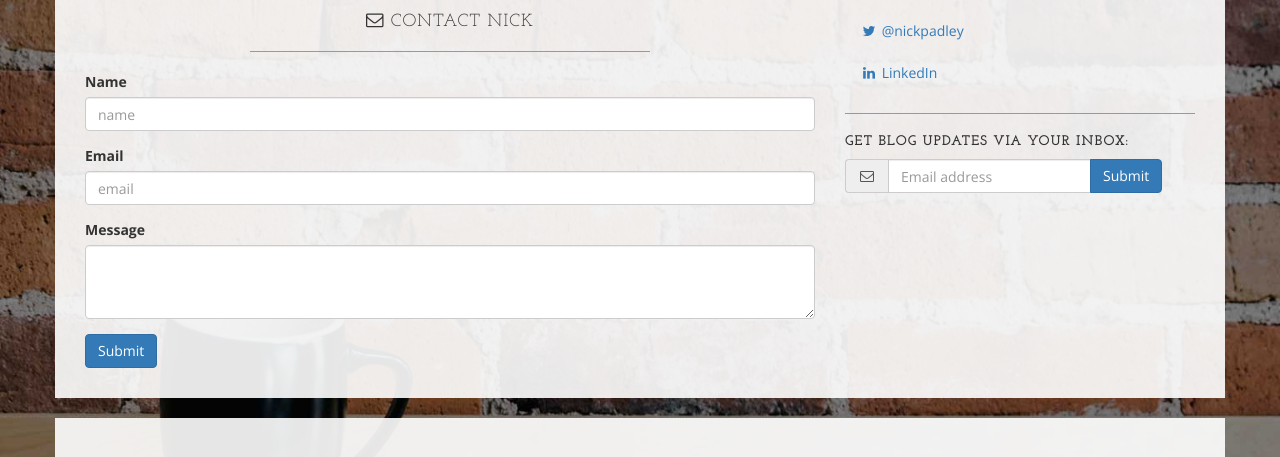
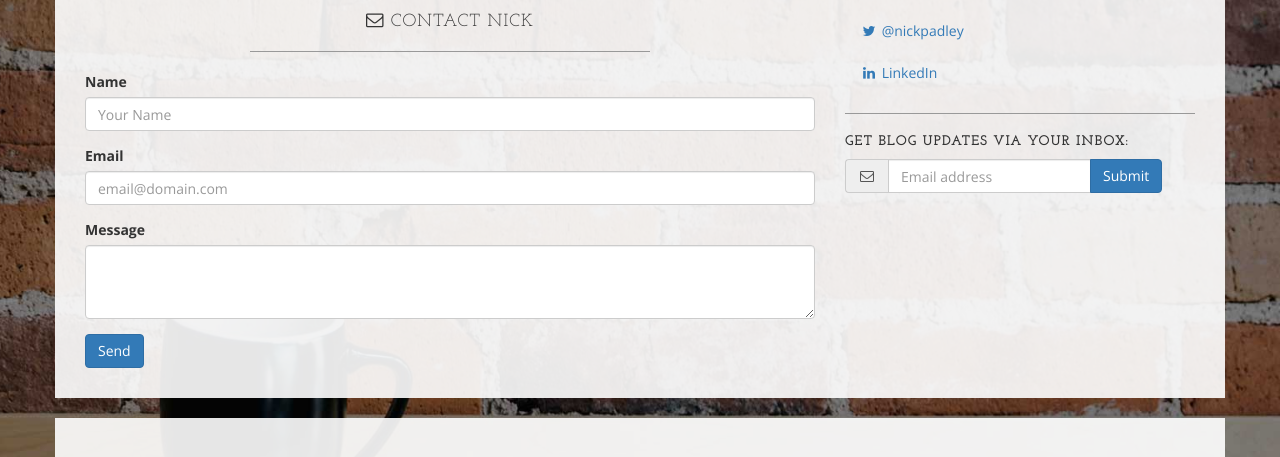
Before and after one commit to npadley/Personal-Site, a Jekyll site: the page built from contact.md, in a window 1280 px wide. Shown: the part 349-806 px from the top of the page. Built offline with Jekyll 4.4.1, drawn with Linux system fonts in a browser that asks for light colours; nearby versions of some CDN libraries.

Commit message:
Update contact form

```diff
--- a/contact.md
+++ b/contact.md
@@ -12,25 +12,24 @@
 
 <script src='https://www.google.com/recaptcha/api.js'></script>
 
-<form action="https://getsimpleform.com/messages?form_api_token=6b1927e2fed1206550614981db4aad06" method="post">
-	<fieldset>
-	  <input type='hidden' name='redirect_to' value='https://www.nickpadley.com/contact/thanks/' />
-		<div class="form-group">
-			<label for="name">Name</label>
-			<input type="text" class="form-control" name="name" placeholder="name" id="name" />
+<form action="https://formspree.io/contact2016@nickpadley.com"
+      method="POST">
+      <fieldset>
+      <input type="hidden" name="_next" value="//www.nickpadley.com/contact/thanks/" />
+      <input type="hidden" name="_subject" value="Contact Form Submission" />
+      <input type="text" name="_gotcha" style="display:none" />
+    <div class="form-group">
+		<label for="name">Name</label>
+		<input type="text" class="form-control" name="name" placeholder="Your Name" id="name" />
 		</div>
-		<div class="form-group">
-			<label for="email">Email</label>
-			<input type="email" class="form-control" name="email" placeholder="email" id="email" />
-		</div>
-		<div class="form-group">
-			<label for="message">Message</label>
-			<textarea class="form-control" rows="3" name="message" id="message"></textarea>
-		</div>
-		<div class="form-group">
-			<div class="g-recaptcha" data-sitekey="6LeTVSYTAAAAAEl9x_oMBxYa_1SmzkB8UiWZYMuH"></div>
-		</div>
-
-		<button type="submit" class="btn btn-primary">Submit</button>
-  </fieldset>
+	<div class="form-group">
+		<label for="email">Email</label>
+    	<input type="email" name="_replyto" class="form-control" placeholder="email@domain.com">
+    </div>
+    <div class="form-group">
+		<label for="message">Message</label>
+		<textarea class="form-control" rows="3" name="message" id="message"></textarea>
+	</div>
+    <button type="submit" class="btn btn-primary">Send</button>
+    </fieldset>
 </form>
```
